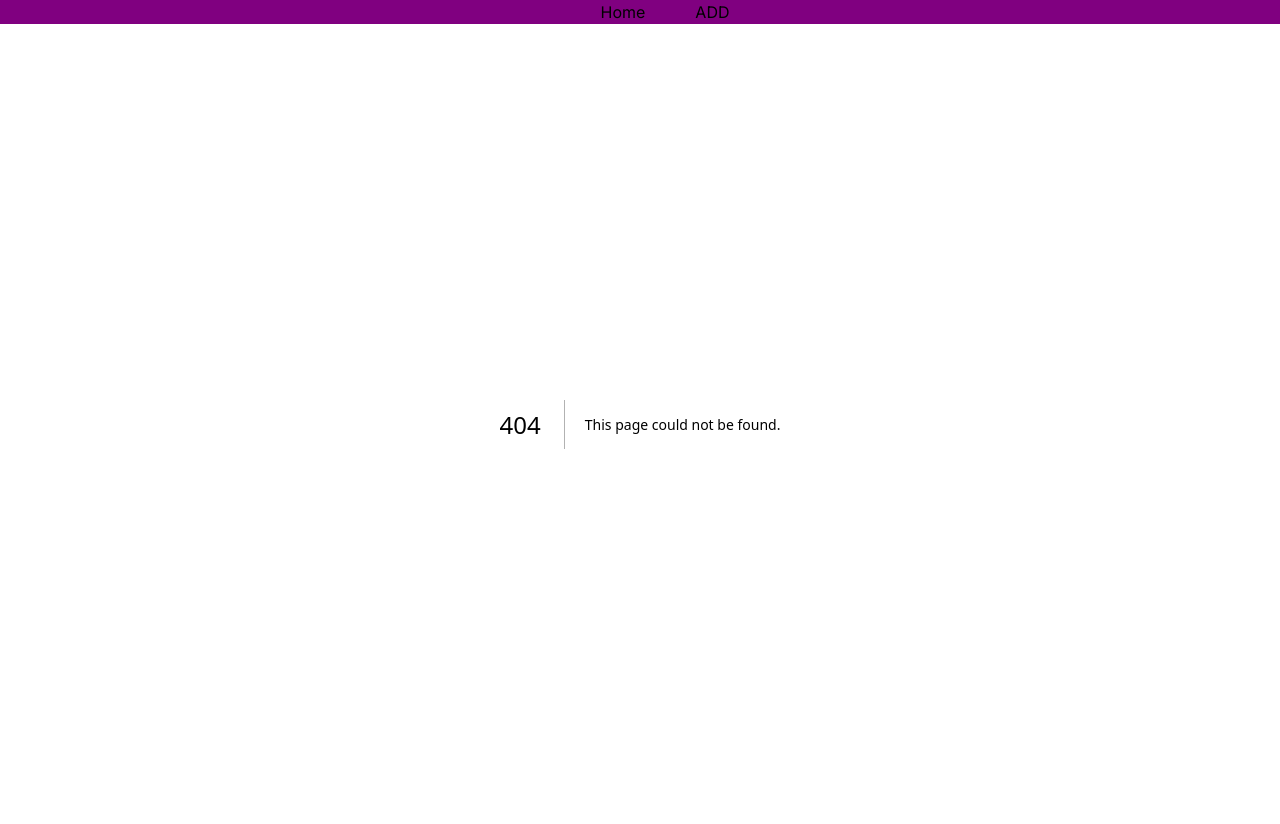
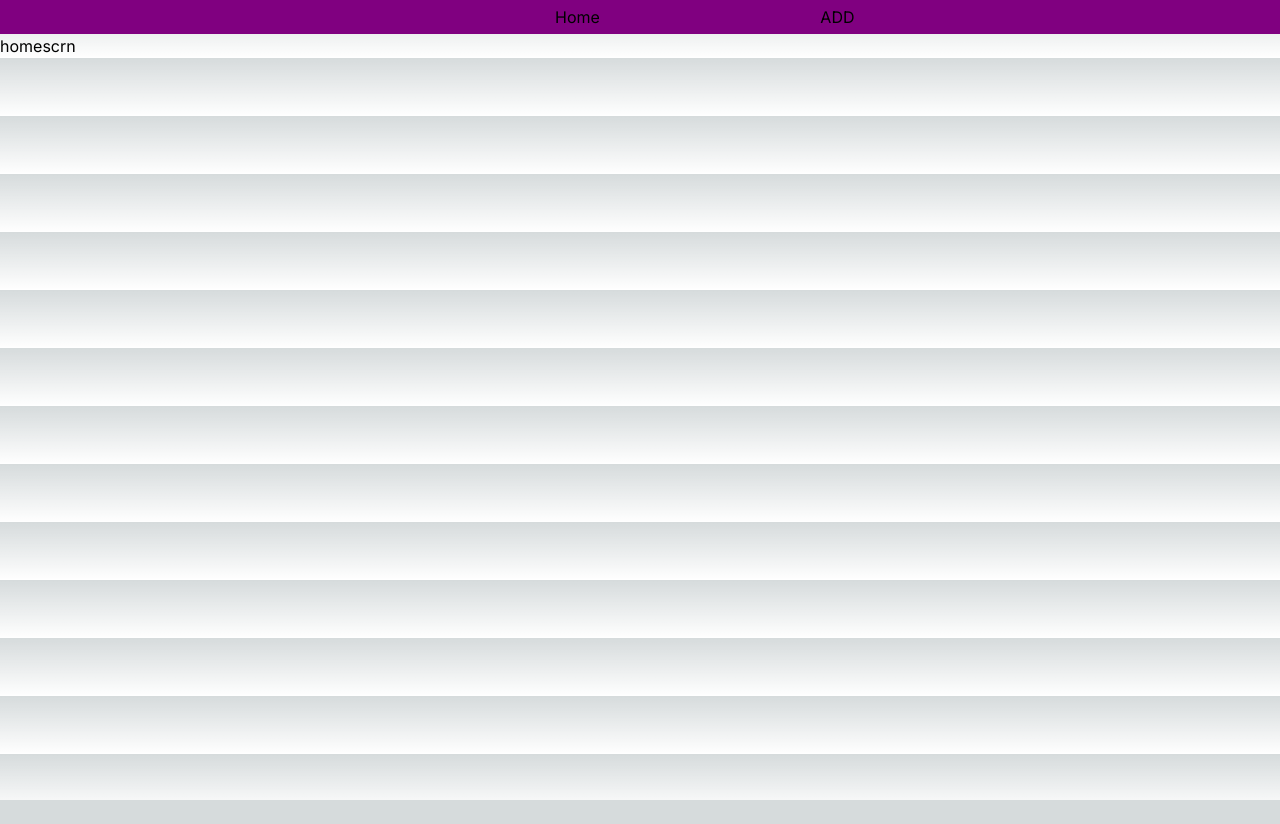
Before and after one commit to gk258007/buckeet, a Next.js app: page /homescrn in a window 1280 px wide. Before the commit this address had no page. After the commit the page ends 800 px from the top, so only its background shows below. Built offline with nearby package versions, Linux system fonts and the light colour scheme.

Commit message:
Auth setup and clean

```diff
--- /dev/null
+++ b/src/app/homescrn/page.tsx
@@ -0,0 +1,7 @@
+import React from 'react'
+
+export default function page() {
+  return (
+    <div>homescrn</div>
+  )
+}
--- a/src/app/layout.tsx
+++ b/src/app/layout.tsx
@@ -2,7 +2,7 @@ import type { Metadata } from 'next'
 import { Inter } from 'next/font/google'
 import './globals.css'
 import Link from 'next/link'
-import { ClerkProvider } from '@clerk/nextjs'
+import { ClerkProvider, UserButton } from '@clerk/nextjs'
 
 const inter = Inter({ subsets: ['latin'] })
 
@@ -17,22 +17,27 @@ export default function RootLayout({
   children: React.ReactNode
 }) {
   return (
-
-      <html lang="en">
+    <ClerkProvider>
+       <html lang="en">
       <body className={inter.className}>
         <main>
-          <nav style={{backgroundColor:'purple',textAlign:'center'}}>
-            <Link href="/" style={{margin:50}}>
+          <nav style={{ backgroundColor: 'purple',display: 'flex', justifyContent: 'space-between', padding: '5px' }}>
+            <Link href="/" style={{marginLeft:550,justifyContent:'center'}}>
               Home
             </Link>
-            <Link href="/list">
-              ADD
-            </Link>
+            <Link href="/list" style={{marginRight:200}}>
+                  ADD
+                </Link>
+                <div>
+                <UserButton afterSignOutUrl="/" />
+              </div>
           </nav>
         </main>
         {children}
         </body>
     </html>
+    </ClerkProvider>
+
 
   )
 }
--- a/src/app/page.tsx
+++ b/src/app/page.tsx
@@ -1,5 +1,7 @@
 import React, { useEffect, useState } from 'react'
 import supabase from '../../utils/supabase'
+import { UserButton } from "@clerk/nextjs";
+
 
 async function getData(){
   const { data} = await supabase
@@ -19,8 +21,10 @@ async function getData(){
     const { data }= await getData()
     console.log(data)
   return (
+   <div>Welcome Home today you have to do
+    <div style={{marginLeft:50}}>
 
-   <div>Welcome Home today you have to do
+    </div>
     <h1 style={{fontFamily:'Saltburn',fontSize:60,color:'yellow'}}>{data![ran_int].things_to_do}</h1>
     <button>Did</button>
     <button>Nope</button>
```
Also changed, not shown: src/middleware.ts (added, +10 -0 lines).
